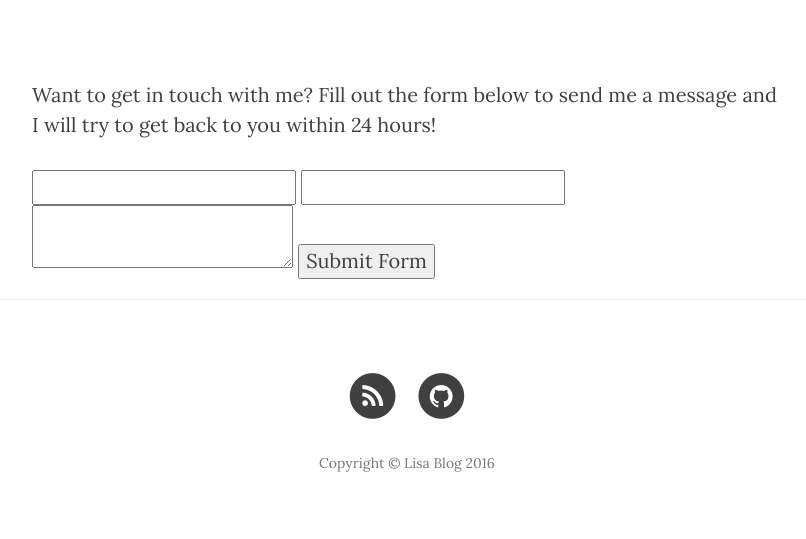
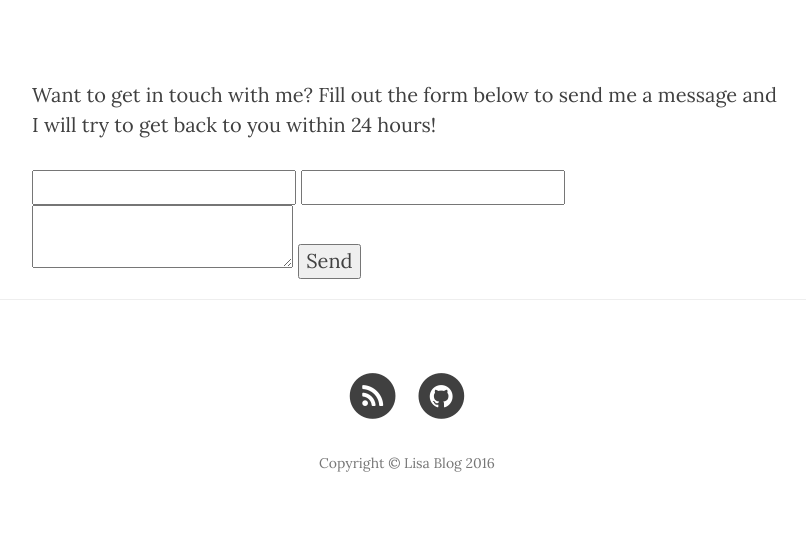
Before and after one commit to laoshen22/laoshen22.github.io, a Jekyll site: the page built from contact.html, in a window 1280 px wide. Shown: the part 448-987 px from the top of the page, without its empty margins (233-1039 px from the left). Built offline with Jekyll 4.4.1, drawn with Linux system fonts in a browser that asks for light colours; nearby versions of some CDN libraries.

Commit message:
Update contact.html

```diff
--- a/contact.html
+++ b/contact.html
@@ -11,9 +11,13 @@ header-img: "img/loveself.jpg"
 <!-- NOTE: To use the contact form, your site must be on a live web host with PHP! The form will not work locally! -->
 
 
-<form action="//flipmail.co/api/u6yPdrTp2RCnzcd18abF" method="post">
-   <input type="text" name="name">
-   <input type="email" name="email">
-   <textarea name="message"></textarea>
-   <button type="submit">Submit Form</button>
+<form action="//formspree.io/lisaling22@live.cn" method="POST">
+    <input type="text" name="name">
+    <input type="email" name="_replyto">
+    <textarea name="message"></textarea>
+
+    <input type="text" name="_gotcha" style="display:none">
+    <input type="hidden" name="_subject" value="Message via http://domain.com">
+
+    <input type="submit" value="Send">
 </form>
```
